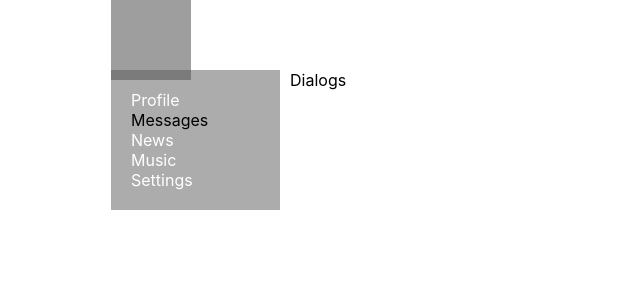
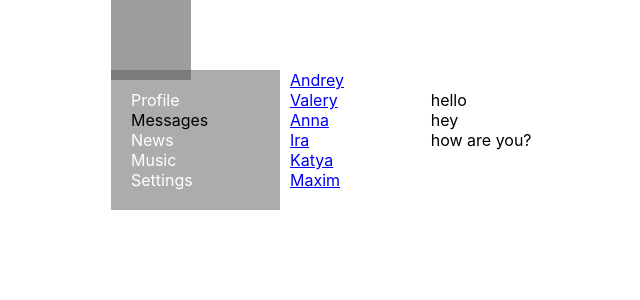
Before and after one commit to MargaretGoncharenko/Avis, a React (Create React App) app: page /messages in a window 1280 px wide. Shown: the top 300 px of the page, without its empty margins (67-707 px from the left). Built offline with nearby package versions, Linux system fonts and the light colour scheme; grey boxes are pictures that could not be loaded.

Commit message:
Dialogs page layout

```diff
--- a/src/components/Dialogs/Dialogs.module.css
+++ b/src/components/Dialogs/Dialogs.module.css
@@ -0,0 +1,23 @@
+.dialogs {
+    display: grid;
+    grid-template-columns: 2fr 12fr;
+
+
+}
+
+.dialog {
+    padding: 20px;
+
+}
+
+.dialogsItems a.active {
+
+}
+
+.messages {
+    padding: 20px;
+}
+
+.message {
+
+}
--- a/src/components/Dialogs/Dialogs.tsx
+++ b/src/components/Dialogs/Dialogs.tsx
@@ -1,10 +1,35 @@
 import React from "react";
+import {NavLink} from "react-router-dom";
 import d from "./Dialogs.module.css";
 
 export const Dialogs = () => {
     return (
-        <div>
-            Dialogs
+        <div className={d.dialogs}>
+            <div className={d.dialogsItems}>
+                <div className={d.dialogs + ' ' + d.active}>
+                    <NavLink to="/messages/1">Andrey</NavLink>
+                </div>
+                <div className={d.dialogs + ' ' + d.active}>
+                    <NavLink to="/messages/2">Valery</NavLink>
+                </div>
+                <div className={d.dialogs + ' ' + d.active}>
+                    <NavLink to="/messages/3">Anna</NavLink>
+                </div>
+                <div className={d.dialogs + ' ' + d.active}>
+                    <NavLink to="/messages/4">Ira</NavLink>
+                </div>
+                <div className={d.dialogs + ' ' + d.active}>
+                    <NavLink to="/messages/5">Katya</NavLink>
+                </div>
+                <div className={d.dialogs + ' ' + d.active}>
+                    <NavLink to="/messages/6">Maxim</NavLink>
+                </div>
+            </div>
+            <div className={d.messages}>
+                <div className={d.message}>hello</div>
+                <div className={d.message}>hey</div>
+                <div className={d.message}>how are you?</div>
+            </div>
         </div>
     )
 }
```
